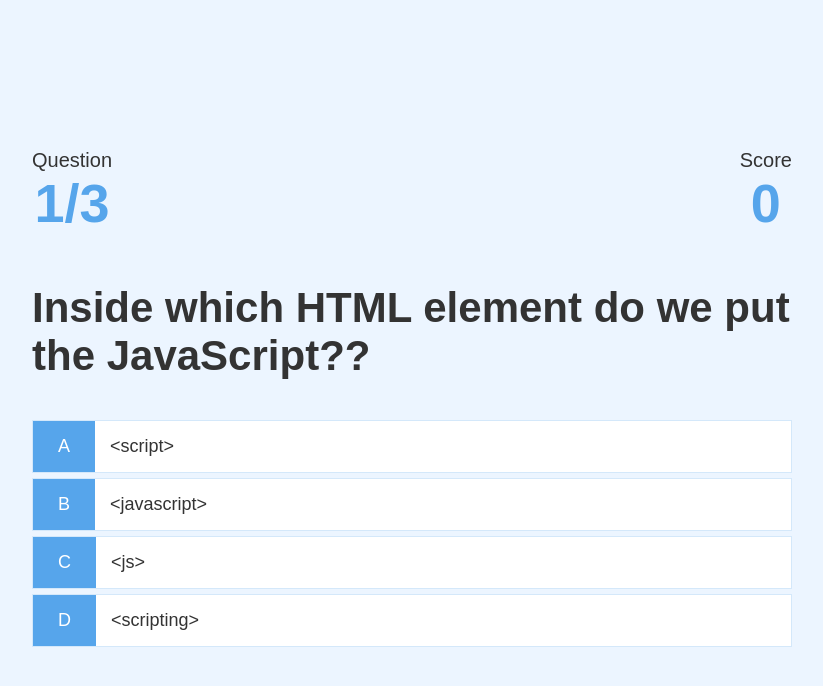
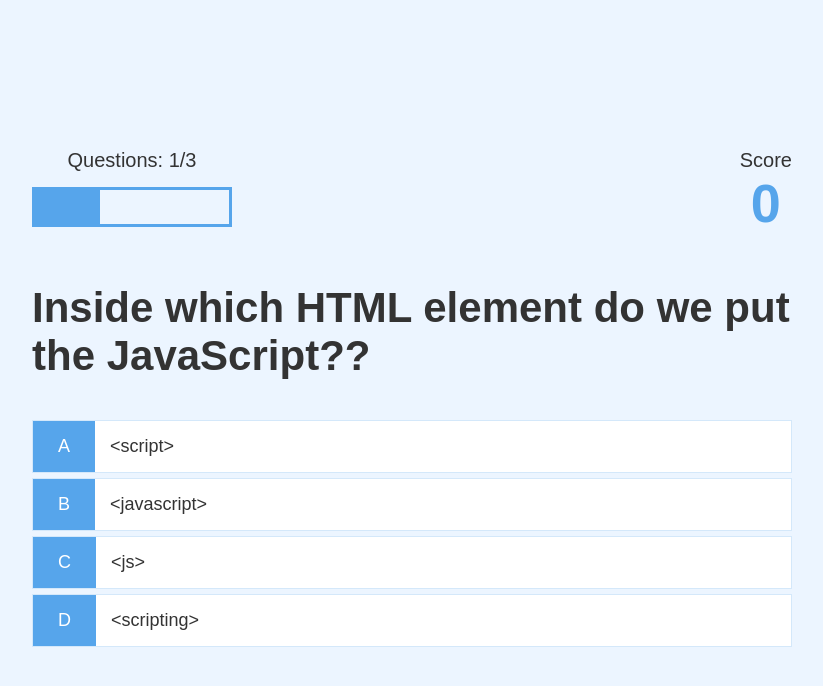
Before and after one commit to devrakeshvsv/quiz_app, a plain HTML site: page game.html in a window 1280 px wide. Shown: the whole page, without its empty margins (228-1051 px from the left). Drawn offline with Linux system fonts and the light colour scheme.

Commit message:
Create a Progress Bar

```diff
--- a/game.css
+++ b/game.css
@@ -46,3 +46,16 @@
 .hud-main-text {
 	text-align: center;
 }
+
+#progressBar {
+	width: 20rem;
+	height: 4rem;
+	border: 0.3rem solid #56a5eb;
+	margin-top: 1.5rem;
+}
+
+#progressBarFull {
+	height: 3.4rem;
+	background-color: #56a5eb;
+	width: 0;
+}
--- a/game.html
+++ b/game.html
@@ -13,8 +13,10 @@
 			<div id="game" class="justify-center flex-column">
 				<div id="hud">
 					<div id="hud-item">
-						<p class="hud-prefix">Question</p>
-						<h1 class="hud-main-text" id="questionCounter"></h1>
+						<p id="progressText" class="hud-prefix"></p>
+						<div id="progressBar">
+							<div id="progressBarFull"></div>
+						</div>
 					</div>
 					<div id="hud-item">
 						<p class="hud-prefix">Score</p>
--- a/game.js
+++ b/game.js
@@ -1,7 +1,8 @@
 const question = document.getElementById("question");
 const choices = Array.from(document.getElementsByClassName("choice-text"));
-const questionCounterText = document.getElementById("questionCounter");
+const progressText = document.getElementById("progressText");
 const scoreText = document.getElementById("score");
+const progressBarFull = document.getElementById("progressBarFull");
 
 let currentQuestion = {};
 let acceptingAnswers = false;
@@ -53,7 +54,10 @@ getNewQuestion = () => {
 		return window.location.assign("./end.html");
 	}
 	questionCounter++;
-	questionCounterText.innerText = `${questionCounter}/${MAX_QUETIONS}`;
+	progressText.innerText = `Questions: ${questionCounter}/${MAX_QUETIONS}`;
+	// ? Update the progress bar
+	console.log(+((questionCounter / MAX_QUETIONS) * 100).toFixed(2));
+	progressBarFull.style.width = `${+((questionCounter / MAX_QUETIONS) * 100).toFixed(2)}%`;
 
 	const questionIndex = Math.floor(Math.random() * availableQuestions.length);
 	currentQuestion = availableQuestions[questionIndex];
```
